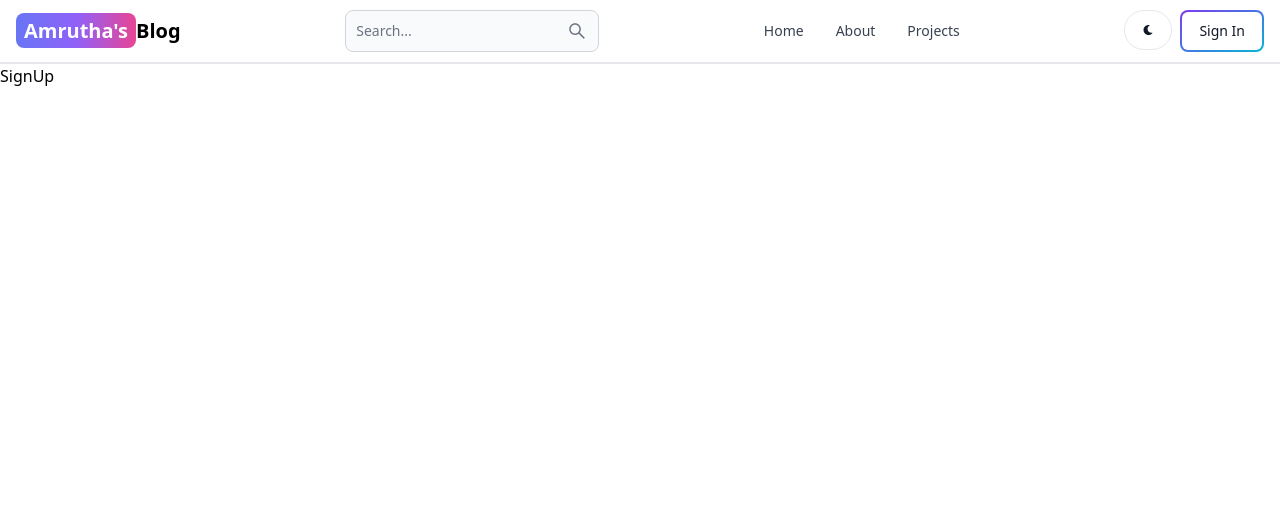
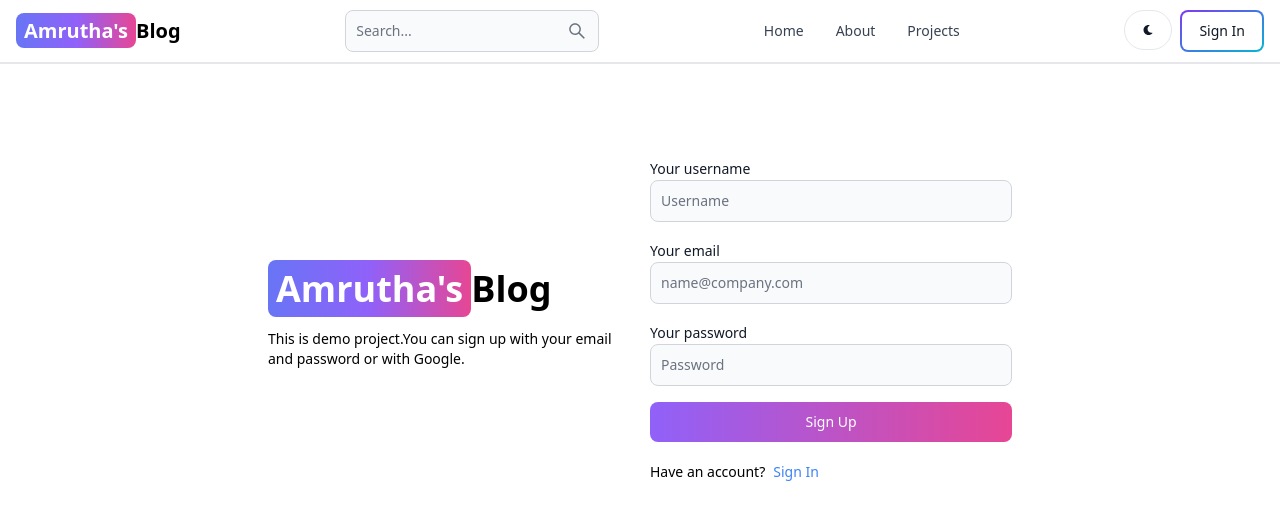
Before and after one commit to amruthap16/MERN-BLOG2, a React (Vite) app in the folder client/: page /sign-up in a window 1280 px wide. Shown: the top 520 px of the page. Built offline with nearby package versions, Linux system fonts and the light colour scheme.

Commit message:
create sign up page ui

```diff
--- a/client/src/components/Header.jsx
+++ b/client/src/components/Header.jsx
@@ -10,7 +10,7 @@
   return (
     <Navbar className='border-b-2'>
         <Link to="/" className='self-center whitespace-nowrap text-sm sm:text-xl font-semibold dark:text-white'>
-            <span class='px-2 py-1 bg-gradient-to-r from-indigo-500 via-purple-500 to-pink-500 rounded-lg text-white'>Amrutha's</span>
+            <span className='px-2 py-1 bg-gradient-to-r from-indigo-500 via-purple-500 to-pink-500 rounded-lg text-white'>Amrutha's</span>
             Blog
         </Link>
         <form>
--- a/client/src/pages/SignUp.jsx
+++ b/client/src/pages/SignUp.jsx
@@ -1,7 +1,60 @@
+import { Button, Label, TextInput } from 'flowbite-react'
 import React from 'react'
+import { Link } from 'react-router-dom'
 
 export default function SignUp() {
   return (
-    <div>SignUp</div>
+    <div className='min-h-screen mt-20'>
+      <div className='flex p-3 max-w-3xl mx-auto flex-col md:flex-row md:items-center gap-5'>
+        {/*left */}
+        <div className='flex-1'>
+        <Link to="/" className='font-bold dark:text-white text-4xl'>
+            <span className='px-2 py-1 bg-gradient-to-r from-indigo-500 via-purple-500 to-pink-500 rounded-lg text-white'>Amrutha's</span>
+            Blog
+        </Link>
+        <p className='text-sm mt-5'>
+        This is demo project.You can sign up with your email and password or with Google.
+        </p>
+        </div>
+          {/*right */}
+
+          <div className='flex-1'>
+            <form className='flex flex-col gap-4'>
+              <div>
+                <Label value='Your username' />
+                <TextInput type='text' placeholder='Username' id='username'
+              />
+
+              </div>
+              <div>
+                <Label value='Your email' />
+                <TextInput type='text' placeholder='name@company.com' id='email'
+              />
+
+              </div>
+              <div>
+                <Label value='Your password' />
+                <TextInput type='text' placeholder='Password' id='password'
+              />
+
+              </div>
+              <Button gradientDuoTone='purpleToPink' type='submit'>
+                Sign Up
+              </Button>
+             </form>
+             <div className="flex gap-2 text-sm mt-5">
+              <span>
+                Have an account?
+              </span>
+              <Link to='/sign-in' className='text-blue-500'>
+                Sign In
+              </Link>
+            </div>
+
+
+
+          </div>
+      </div>
+    </div>
   )
 }
```
